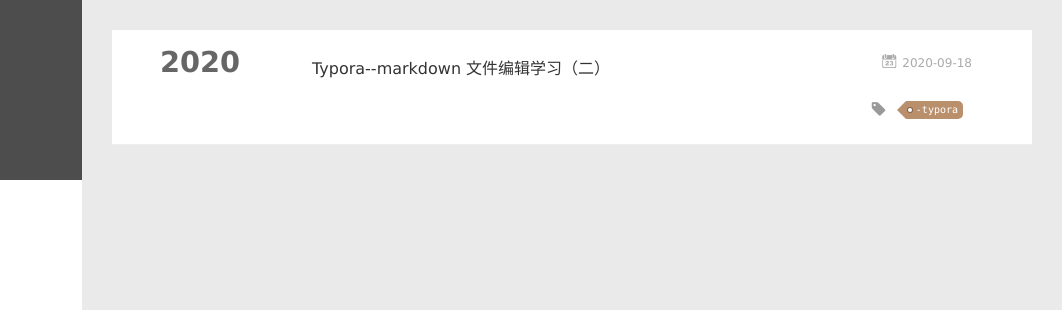
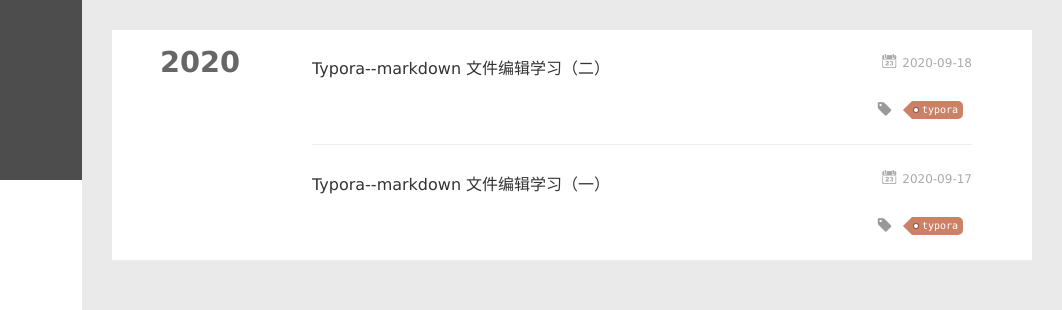
Before and after one commit to happycactusinbottle/happycactusinbottle.github.io, a plain HTML site: page tags/typora/index.html in a window 1280 px wide. Shown: the top 310 px of the page, 218-1280 px from the left. Drawn offline with Linux system fonts and the light colour scheme.

Commit message:
Site updated: 2020-09-19 10:52:49

```diff
--- a/content.json
+++ b/content.json
@@ -1 +1 @@
-[{"title":"Typora--markdown 文件编辑学习（二）","date":"2020-09-18T15:00:00.000Z","path":"2020/09/18/Typora-markdown 文件编辑学习（二）/","tags":[{"name":"-typora","slug":"typora","permalink":"http://example.com/tags/typora/"}]},{"title":"Typora--markdown 文件编辑学习（一）","date":"2020-09-17T15:00:00.000Z","path":"2020/09/17/Typora--markdown 文件编辑学习（一）/","tags":[{"name":"typora","slug":"typora","permalink":"http://example.com/tags/typora/"}]}]
+[{"title":"Typora--markdown 文件编辑学习（二）","date":"2020-09-18T15:00:00.000Z","path":"2020/09/18/Typora-markdown 文件编辑学习（二）/","tags":[{"name":"typora","slug":"typora","permalink":"http://example.com/tags/typora/"}]},{"title":"Typora--markdown 文件编辑学习（一）","date":"2020-09-17T15:00:00.000Z","path":"2020/09/17/Typora--markdown 文件编辑学习（一）/","tags":[{"name":"typora","slug":"typora","permalink":"http://example.com/tags/typora/"}]}]
--- a/tags/typora/index.html
+++ b/tags/typora/index.html
@@ -6,7 +6,7 @@
   <meta name="renderer" content="webkit">
   <meta http-equiv="X-UA-Compatible" content="IE=edge" >
   <link rel="dns-prefetch" href="http://example.com">
-  <title>Tag: -typora | Happy_cactus_in_bottle</title>
+  <title>Tag: typora | Happy_cactus_in_bottle</title>
   <meta name="viewport" content="width=device-width, initial-scale=1, maximum-scale=1">
   <meta property="og:type" content="website">
 <meta property="og:title" content="Happy_cactus_in_bottle">
@@ -173,7 +173,45 @@
 		<ul class="article-tag-list">
 
         		<li class="article-tag-list-item">
-        			<a href="javascript:void(0)" class="js-tag article-tag-list-link color3">-typora</a>
+        			<a href="javascript:void(0)" class="js-tag article-tag-list-link color2">typora</a>
+        		</li>
+
+		</ul>
+	</div>
+
+
+
+        </div>
+        <div class="clearfix"></div>
+    </header>
+  </div>
+</article>
+
+
+
+    <article class="archive-article archive-type-post">
+  <div class="archive-article-inner">
+    <header class="archive-article-header">
+      	<div class="article-meta">
+	      	<a href="/2020/09/17/Typora--markdown%20%E6%96%87%E4%BB%B6%E7%BC%96%E8%BE%91%E5%AD%A6%E4%B9%A0%EF%BC%88%E4%B8%80%EF%BC%89/" class="archive-article-date">
+  	<time datetime="2020-09-17T15:00:00.000Z" itemprop="datePublished"><i class="icon-calendar icon"></i>2020-09-17</time>
+</a>
+        </div>
+
+
+    <h1 itemprop="name">
+      <a class="archive-article-title" href="/2020/09/17/Typora--markdown%20%E6%96%87%E4%BB%B6%E7%BC%96%E8%BE%91%E5%AD%A6%E4%B9%A0%EF%BC%88%E4%B8%80%EF%BC%89/">Typora--markdown 文件编辑学习（一）</a>
+    </h1>
+
+
+        <div class="article-info info-on-right">
+
+	<div class="article-tag tagcloud">
+		<i class="icon-price-tags icon"></i>
+		<ul class="article-tag-list">
+
+        		<li class="article-tag-list-item">
+        			<a href="javascript:void(0)" class="js-tag article-tag-list-link color2">typora</a>
         		</li>
 
 		</ul>
@@ -285,10 +323,6 @@ return o(i(t),arguments.length<2?void 0:u(arguments[1]))}})},function(t,n,r){var
 
               <li class="article-tag-list-item">
                 <a href="javascript:void(0)" class="js-tag color2">typora</a>
-              </li>
-
-              <li class="article-tag-list-item">
-                <a href="javascript:void(0)" class="js-tag color3">-typora</a>
               </li>
 
             <div class="clearfix"></div>
```
Also changed, not shown: 2020/09/17/Typora--markdown 文件编辑学习（一）/index.html (+5 -9 lines), 2020/09/18/Typora-markdown 文件编辑学习（二）/index.html (+7 -11 lines), archives/2020/09/index.html (+1 -5 lines), archives/2020/index.html (+1 -5 lines), archives/index.html (+1 -5 lines), index.html (+3 -7 lines).
